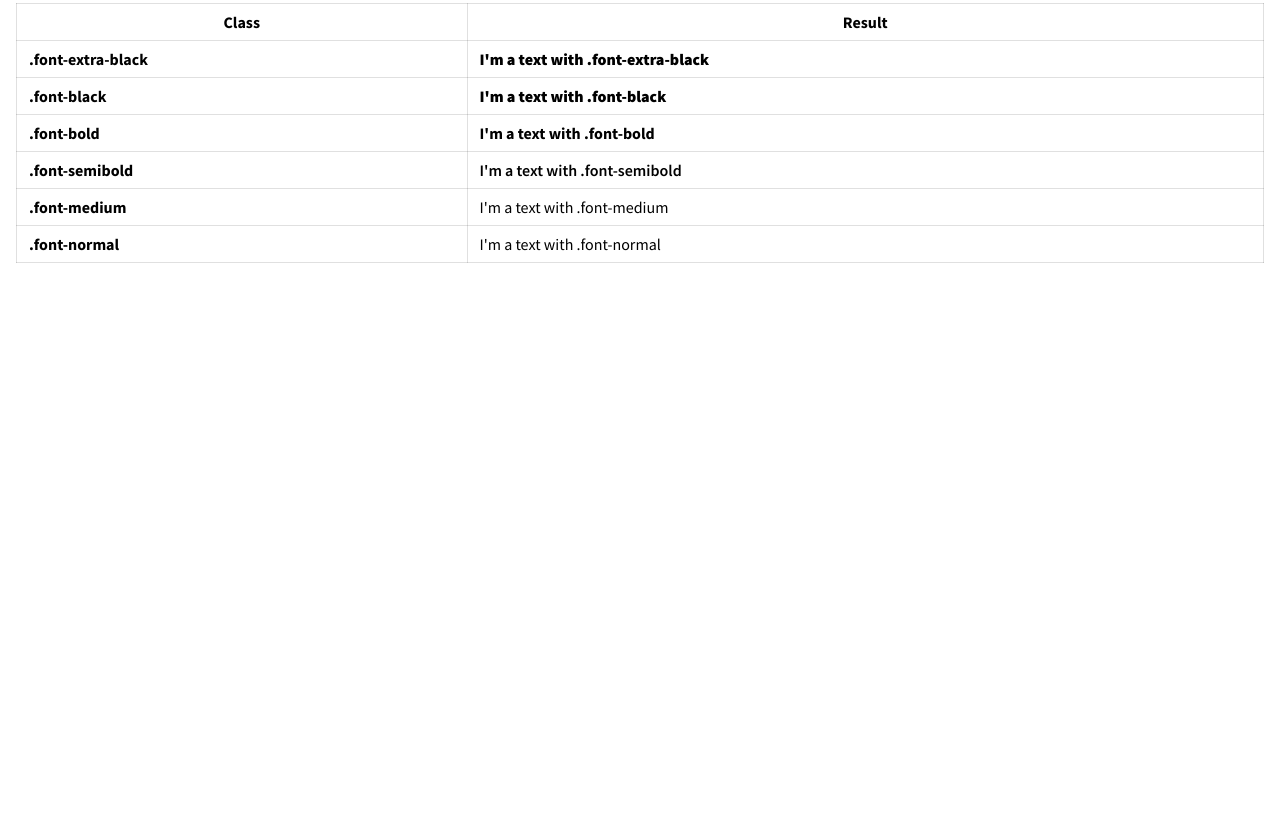
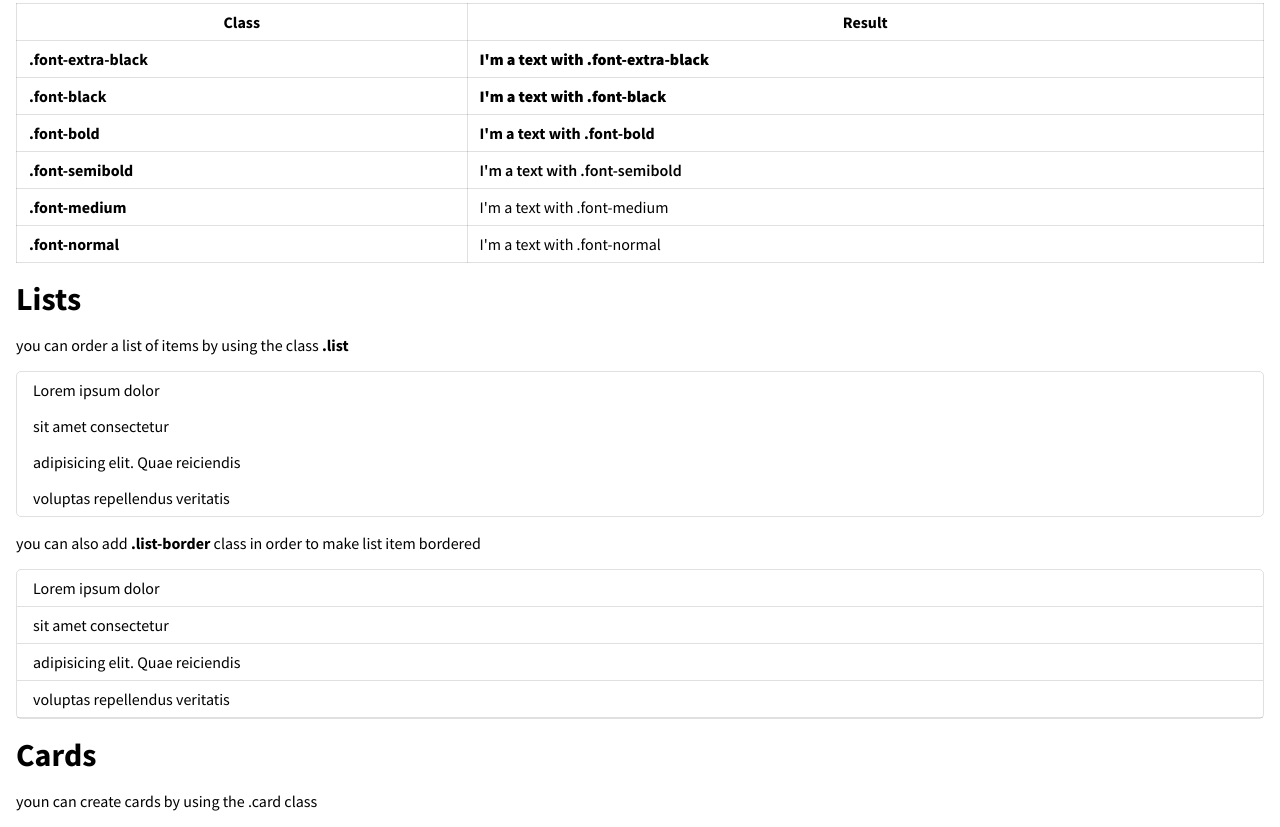
Before and after one commit to HanielHernandez/custom-css, a plain HTML site: page index.html in a window 1280 px wide. Shown: the part 7719-8546 px from the top of the page. Before the commit the page ends 7998 px from the top, so only its background shows below. Drawn offline with Linux system fonts and the light colour scheme.

Commit message:
list classes added

```diff
--- /dev/null
+++ b/css/_lists.scss
@@ -0,0 +1,19 @@
+.list {
+  list-style-type: none;
+  border-radius: $list-border-radius;
+  border: $list-border;
+  margin-bottom: $list-margin-bottom;
+
+  &.list-border {
+    .item {
+      border-bottom: $list-border;
+    }
+  }
+
+  .item {
+    padding: $list-item-padding;
+    &:hover {
+      background-color: $list-item-hover-color;
+    }
+  }
+}
--- a/css/_variables.scss
+++ b/css/_variables.scss
@@ -184,3 +184,10 @@ $table-hover-bg-color: #e0e0e0;
 $font-size: 16px;
 $nav-bar-padding: 0.5rem 1rem;
 $font-family: "Source Sans Pro", Arial, Helvetica, sans-serif;
+
+/*LIST*/
+$list-border: 1px solid rgba(0, 0, 0, 0.12);
+$list-border-radius: 5px;
+$list-item-padding: 0.5rem 1rem;
+$list-item-hover-color: #eee;
+$list-margin-bottom: 1rem;
--- a/css/main.scss
+++ b/css/main.scss
@@ -13,5 +13,6 @@
 @import "_themes.scss";
 @import "_text.scss";
 @import "_pre.scss";
+@import "_lists.scss";
 @import "padding.scss";
 @import "margin.scss";
--- a/index.html
+++ b/index.html
@@ -1104,7 +1104,53 @@
                 </div>
             </div>
 
+            <!-- #### LIST ####-->
+            <div id="list">
+                <H4>Lists</H4>
+                <p>you can order a list of items by using the class <b>.list</b></p>
+                <ul class="list">
+                    <li class="item">
+                        Lorem ipsum dolor
+                    </li>
+                    <LI class="item">
+                        sit amet consectetur
+                    </LI>
+                    <li class="item">
+                        adipisicing elit. Quae reiciendis
+                    </li>
+                    <li class="item">
+                        voluptas repellendus veritatis
+                    </li>
+                </ul>
 
+                <p class="mb-4">
+                    you can also add <b>.list-border </b> class in order to make list item bordered
+                </p>
+                <ul class="list list-border">
+                    <li class="item">
+                        Lorem ipsum dolor
+                    </li>
+                    <LI class="item">
+                        sit amet consectetur
+                    </LI>
+                    <li class="item">
+                        adipisicing elit. Quae reiciendis
+                    </li>
+                    <li class="item">
+                        voluptas repellendus veritatis
+                    </li>
+                </ul>
+            </div>
+
+            <!-- ### CARDS ###-->
+            <div id="cards">
+                <h4>
+                    Cards
+                </h4>
+                <p>
+                    youn can create cards by using the .card class
+                </p>
+            </div>
         </div>
 
 
```
Also changed, not shown: css/main.css, 1 other file.
